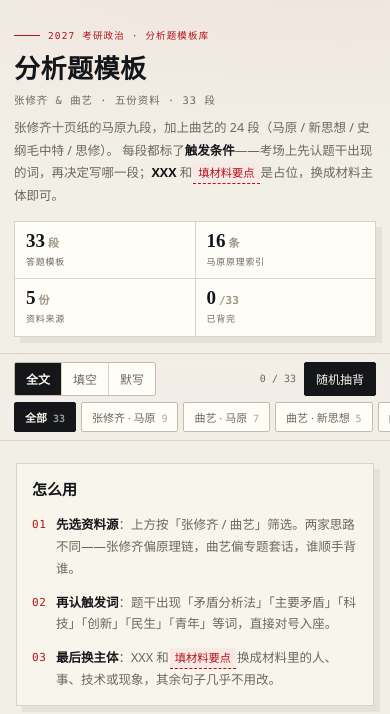
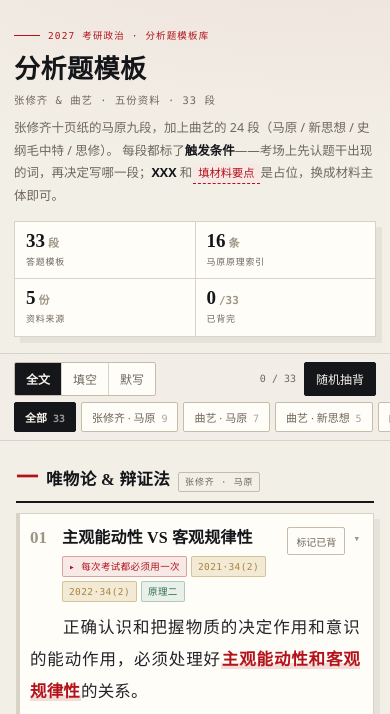
Before and after one commit to bing-bingbing123/kz-8f3a21, a plain HTML site: page index.html in a window 390 px wide. Shown: the part 100-814 px from the top of the page. Drawn offline with Linux system fonts and the light colour scheme.

Commit message:
Add files via upload

```diff
--- a/index.html
+++ b/index.html
@@ -147,14 +147,6 @@ span.slot{display:inline-block;padding:0 5px;margin:0 1px;color:var(--red);borde
 .card.flash{animation:flash 1.4s ease}
 @keyframes flash{0%,100%{box-shadow:0 0 0 0 rgba(179,18,27,0)}30%{box-shadow:0 0 0 4px rgba(179,18,27,.18)}}
 
-/* ---------- guide ---------- */
-.guide{margin:36px 0 0;border:1px solid var(--line);background:var(--surface-2);padding:20px 22px;box-shadow:var(--shadow)}
-.guide h2{margin:0 0 4px;font-family:var(--serif);font-size:17px}
-.guide ol{margin:12px 0 0;padding-left:0;list-style:none;counter-reset:g;display:grid;grid-template-columns:repeat(3,1fr);gap:16px}
-.guide li{counter-increment:g;font-size:13px;line-height:1.85;color:var(--muted);padding-left:26px;position:relative}
-.guide li::before{content:counter(g,decimal-leading-zero);position:absolute;left:0;top:1px;font-family:var(--mono);font-size:11px;color:var(--red);letter-spacing:.05em}
-.guide li b{color:var(--ink)}
-
 /* ---------- table ---------- */
 .tbl-wrap{margin:22px 0 0;border:1px solid var(--line);background:var(--surface);box-shadow:var(--shadow);overflow-x:auto}
 table{width:100%;border-collapse:collapse;font-size:13.5px;min-width:720px}
@@ -226,7 +218,6 @@ tr.linkable:hover td.name{background:var(--red-soft)}
 @media (max-width:900px){
   .hero-in{grid-template-columns:1fr;padding:26px 18px 22px}
   .hero-art{display:none}
-  .guide ol{grid-template-columns:1fr;gap:12px}
   .wrap,.toolbar-in{padding-left:16px;padding-right:16px}
   .filters{padding-left:16px;padding-right:16px}
 }
@@ -274,11 +265,6 @@ tr.linkable:hover td.name{background:var(--red-soft)}
   .stat{padding:9px 11px}
   .stat .n{font-size:19px}
   .stat .l{font-size:9px;letter-spacing:.08em}
-
-  /* 说明块 */
-  .guide{margin-top:22px;padding:14px 15px}
-  .guide h2{font-size:15px}
-  .guide li{font-size:12.5px;line-height:1.75;padding-left:24px}
 
   /* 章节 */
   .sec{margin-top:26px}
@@ -416,14 +402,6 @@ tr.linkable:hover td.name{background:var(--red-soft)}
   </div>
 
   <div class="wrap">
-    <div class="guide">
-      <h2>怎么用</h2>
-      <ol>
-        <li><b>先选资料源</b>：上方按「张修齐 / 曲艺」筛选。两家思路不同——张修齐偏原理链，曲艺偏专题套话，谁顺手背谁。</li>
-        <li><b>再认触发词</b>：题干出现「矛盾分析法」「主要矛盾」「科技」「创新」「民生」「青年」等词，直接对号入座。</li>
-        <li><b>最后换主体</b>：XXX 和<span class="slot">填材料要点</span>换成材料里的人、事、技术或现象，其余句子几乎不用改。</li>
-      </ol>
-    </div>
     <div id="cardsRoot"></div>
   </div>
 </section>
```
